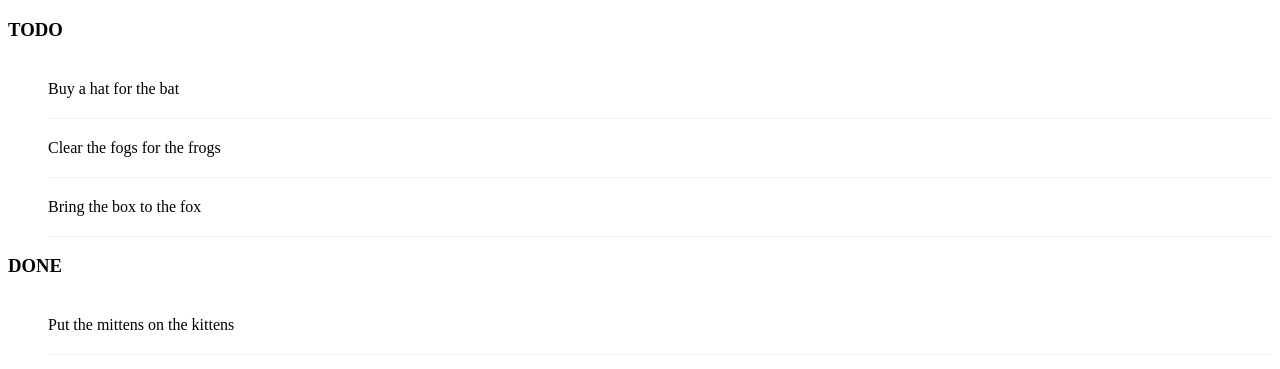
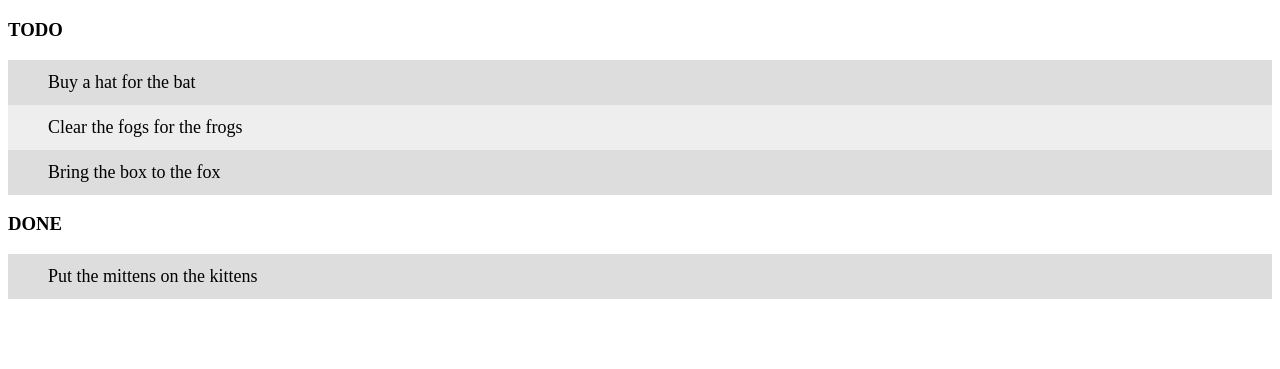
Before and after one commit to saad-vb/todo-list, a plain HTML site: page index.html in a window 1280 px wide. Shown: the part 61-430 px from the top of the page. Drawn offline with Linux system fonts and the light colour scheme.

Commit message:
Add basic color changes on item rows.
See: #7

```diff
--- a/index.html
+++ b/index.html
@@ -10,10 +10,23 @@
             h3 {
                 text-transform: uppercase;
             }
-            li {
-                overflow: hidden;
-                padding: 20px 0;
-                border-bottom: 1px solid #eee;
+            ul {
+                margin: 0;
+                padding: 0;
+            }
+            ul li {
+                cursor: pointer;
+                position: relative;
+                padding: 12px 8px 12px 40px;
+                background: #eee;
+                font-size: 18px;
+                transition: 0.2s;
+            }
+            ul li:nth-child(odd) {
+                background: #ddd;
+            }
+            ul li:hover {
+                background: #ddd;
             }
         </style>
     </head>
```
